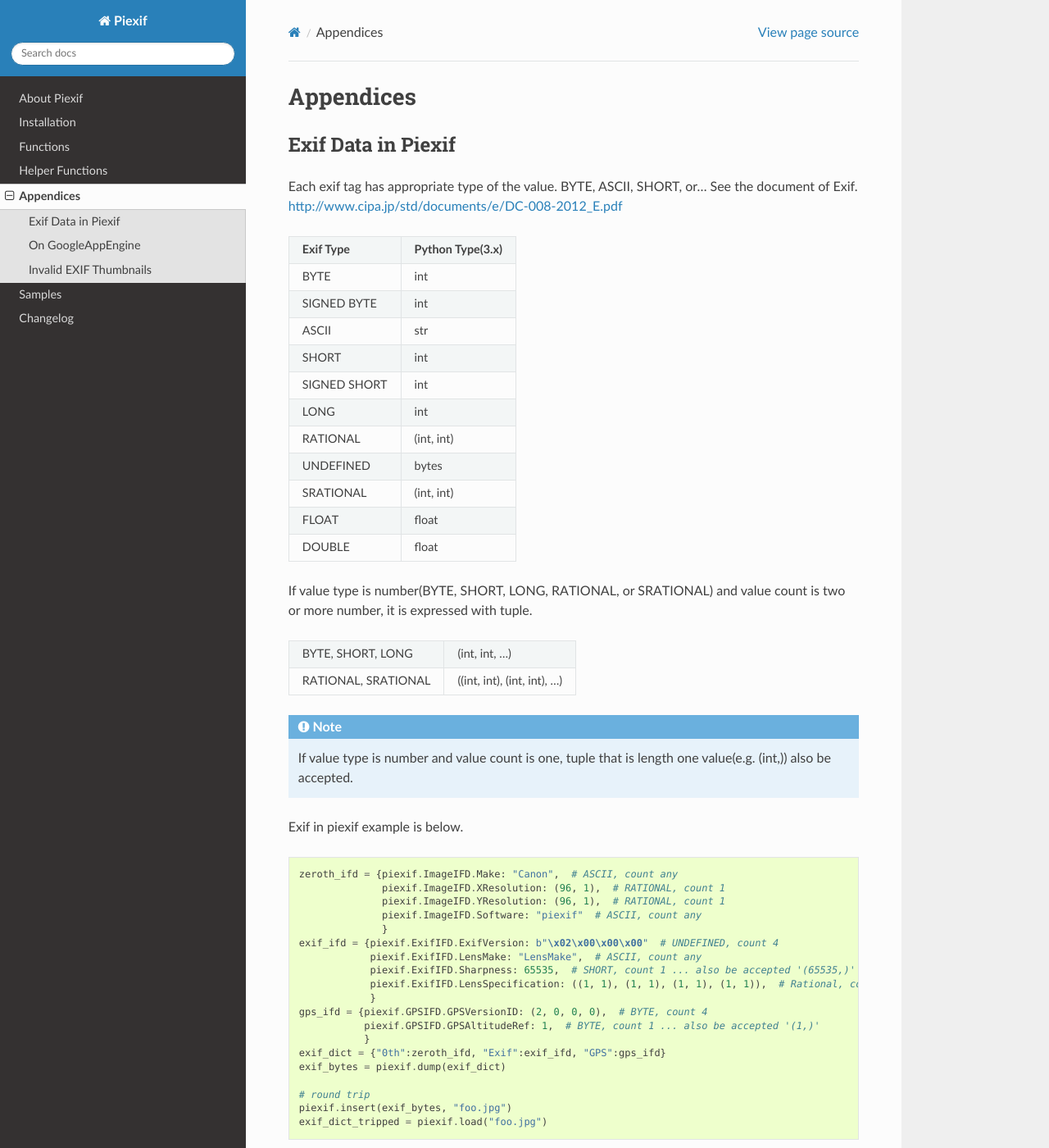
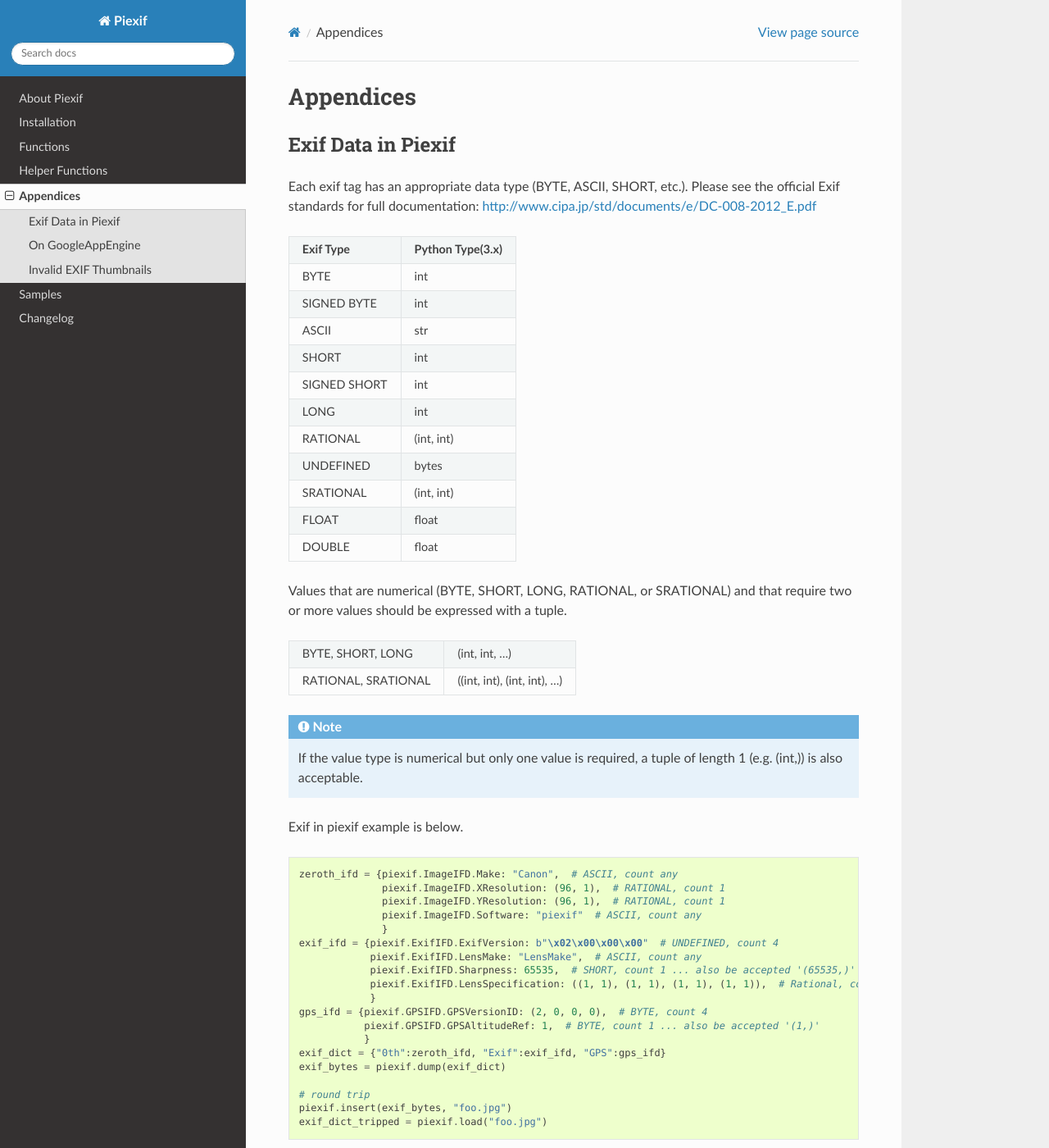
Before and after one commit to hMatoba/Piexif, a Sphinx documentation site: the page built from doc/appendices.rst, in a window 1280 px wide and 1400 px high. Shown: the whole window at 82% size. Built offline with Sphinx 7.4.7 and the Read the Docs theme 2.0.0, drawn with Linux system fonts in a browser that asks for light colours; some of the changed text lies outside the part shown.

Commit message:
Language clarification and punctuation/grammar
Minor language clarification and punctuation/grammar changes.

```diff
--- a/doc/appendices.rst
+++ b/doc/appendices.rst
@@ -5,7 +5,7 @@ Appendices
 Exif Data in Piexif
 -------------------
 
-Each exif tag has appropriate type of the value. BYTE, ASCII, SHORT, or... See the document of Exif.
+Each exif tag has an appropriate data type (BYTE, ASCII, SHORT, etc.). Please see the official Exif standards for full documentation:
 http://www.cipa.jp/std/documents/e/DC-008-2012_E.pdf
 
 +---------------+----------------------+
@@ -34,7 +34,7 @@ http://www.cipa.jp/std/documents/e/DC-008-2012_E.pdf
 | DOUBLE        | float                |
 +---------------+----------------------+
 
-If value type is number(BYTE, SHORT, LONG, RATIONAL, or SRATIONAL) and value count is two or more number, it is expressed with tuple.
+Values that are numerical (BYTE, SHORT, LONG, RATIONAL, or SRATIONAL) and that require two or more values should be expressed with a tuple.
 
 +---------------------+-------------------------------+
 | BYTE, SHORT, LONG   | (int, int, ...)               |
@@ -42,7 +42,7 @@ If value type is number(BYTE, SHORT, LONG, RATIONAL, or SRATIONAL) and value cou
 | RATIONAL, SRATIONAL | ((int, int), (int, int), ...) |
 +---------------------+-------------------------------+
 
-.. note:: If value type is number and value count is one, tuple that is length one value(e.g. (int,)) also be accepted.
+.. note:: If the value type is numerical but only one value is required, a tuple of length 1 (e.g. (int,)) is also acceptable.
 
 
 Exif in piexif example is below.
@@ -72,7 +72,7 @@ Exif in piexif example is below.
 On GoogleAppEngine
 ------------------
 
-On GoogleAppEngine, it can't save files on disk. Therefore files must be handled on memory.
+Files cannot be saved to disk when using GoogleAppEngine. Therefore, files must be handled in memory.
 
 ::
 
```
